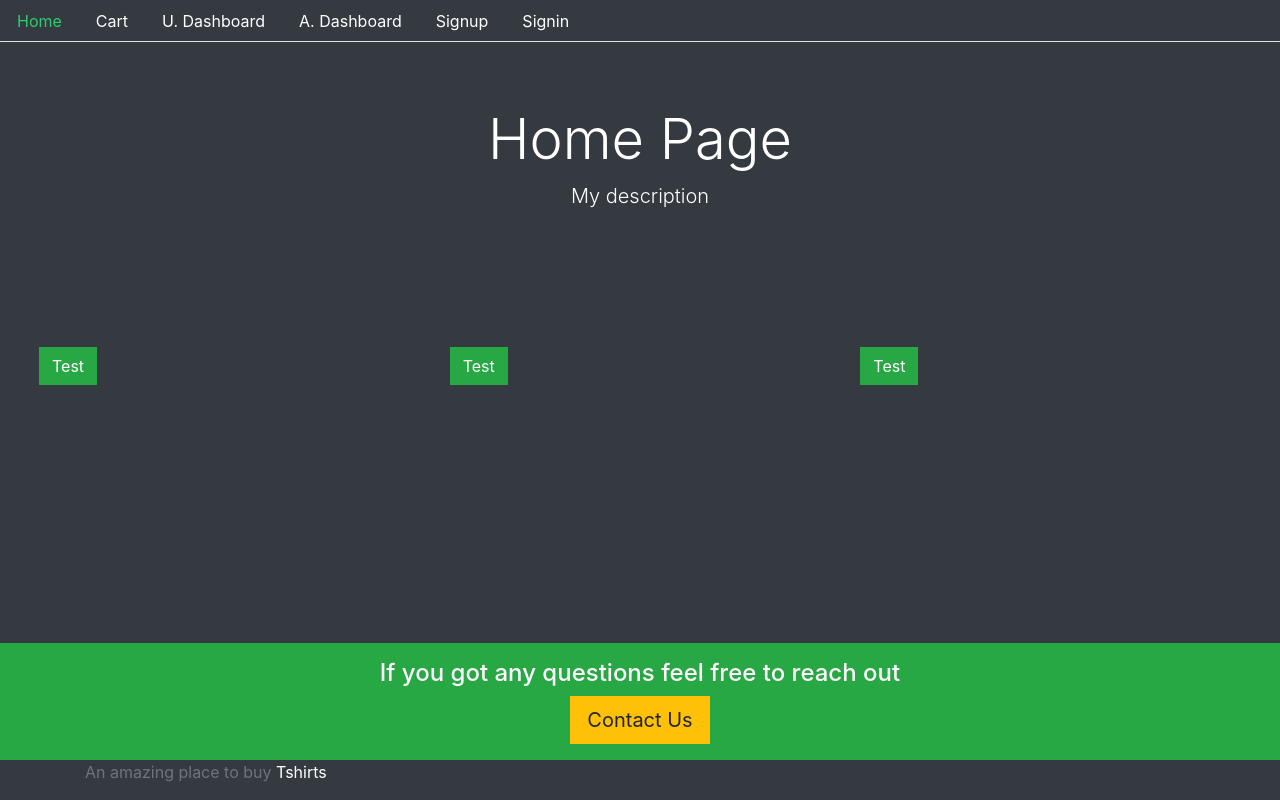
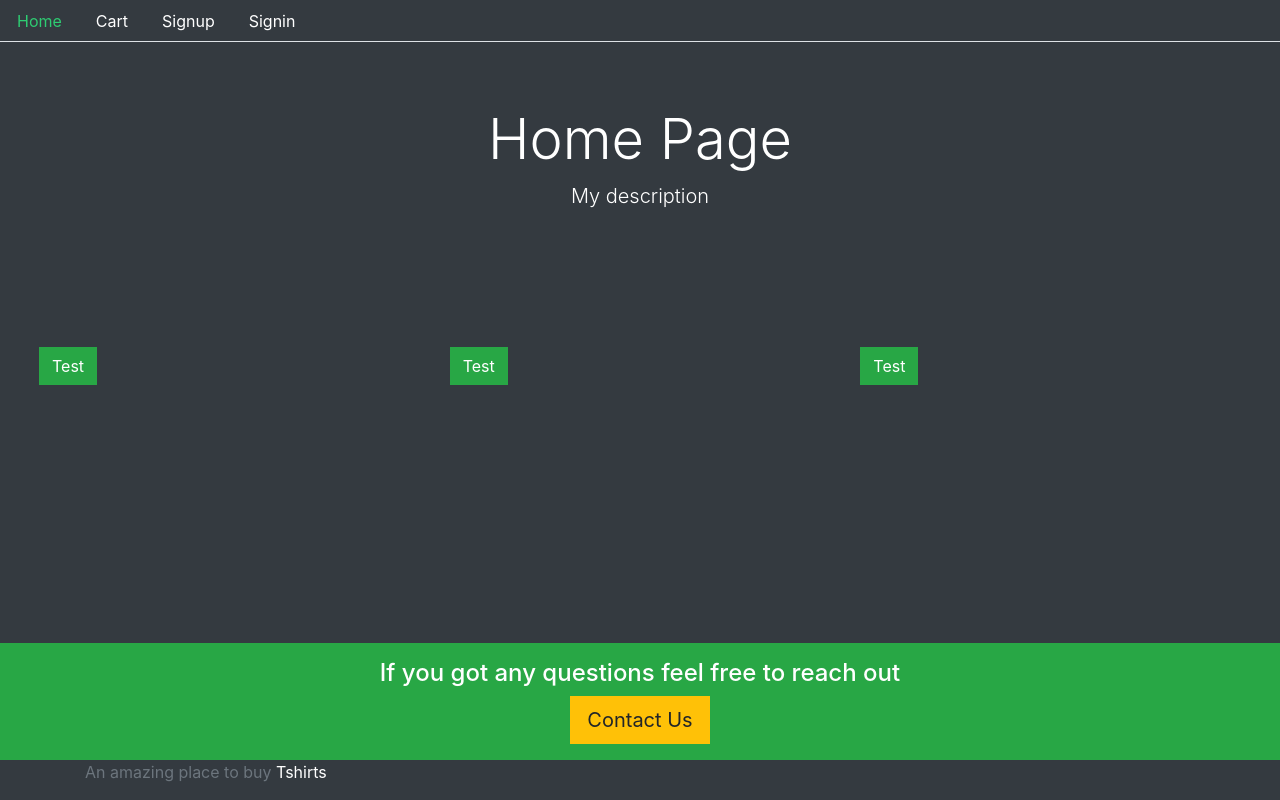
Before and after one commit to athiramanu/E-commerce-website-Express-React, a React (Create React App) app in the folder projfrontend/: page / in a window 1280 px wide. Built offline with nearby package versions, Linux system fonts and the light colour scheme.

Commit message:
User and admin dashboard visibility

```diff
--- a/projfrontend/src/core/Menu.js
+++ b/projfrontend/src/core/Menu.js
@@ -19,12 +19,20 @@
             <li className="nav-item">
                 <Link style={currentTab(history, "/cart")} className="nav-link" to="/cart">Cart</Link>
             </li>
+            {
+                isAuthenticated() && isAuthenticated().user.role === 0 && (
                     <li className="nav-item">
                         <Link style={currentTab(history, "/user/dashboard")} className="nav-link" to="/user/dashboard">U. Dashboard</Link>
                     </li>
+                )
+            }
+            {
+                isAuthenticated() && isAuthenticated().user.role === 1 && (
                     <li className="nav-item">
                         <Link style={currentTab(history, "/admin/dashboard")} className="nav-link" to="/admin/dashboard">A. Dashboard</Link>
                     </li>
+                )
+            }
 
             {!isAuthenticated() && (
                 <Fragment>
```
Lines whose indentation alone changed are shown as unchanged.
